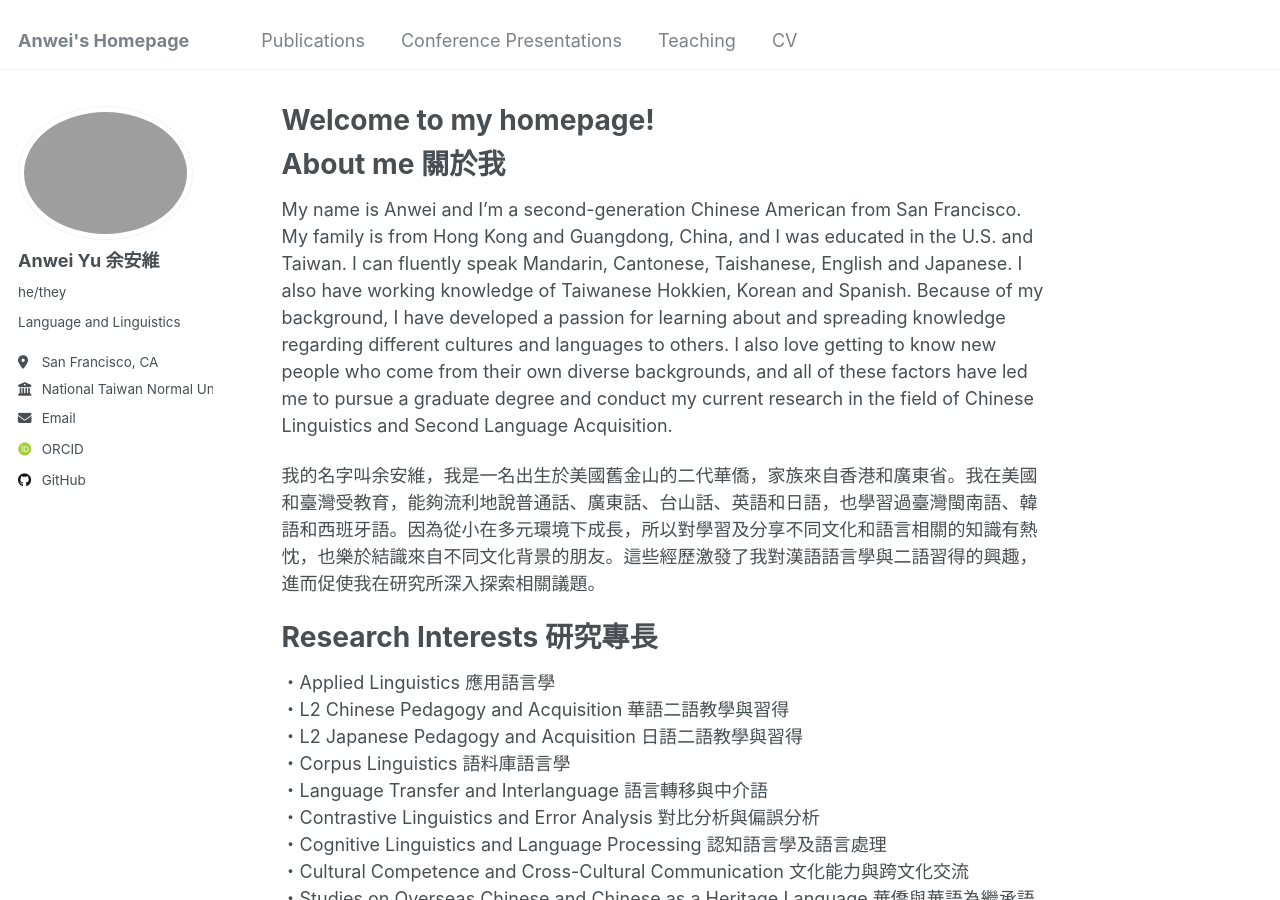
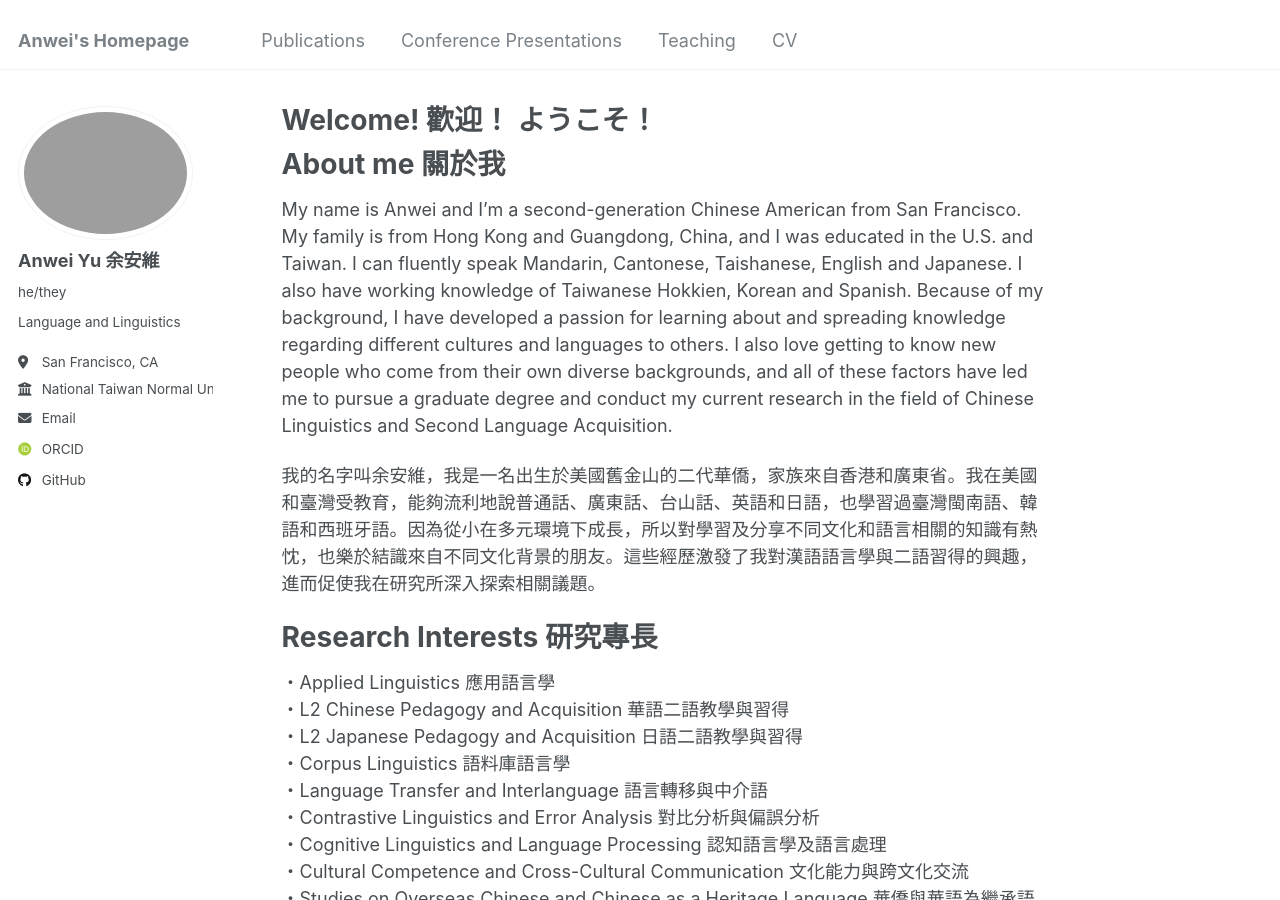
Before and after one commit to anweiyu/anweiyu.github.io, a Jekyll site: the page built from _pages/about.md, in a window 1280 px wide and 900 px high. Built offline with Jekyll 4.4.1, drawn with Linux system fonts in a browser that asks for light colours; some web fonts are replaced.

Commit message:
Update about.md

```diff
--- a/_pages/about.md
+++ b/_pages/about.md
@@ -1,6 +1,6 @@
 ---
 permalink: /
-title: "Welcome to my homepage!"
+title: "Welcome! 歡迎！ ようこそ！"
 author_profile: true
 redirect_from:
   - /about/
```
